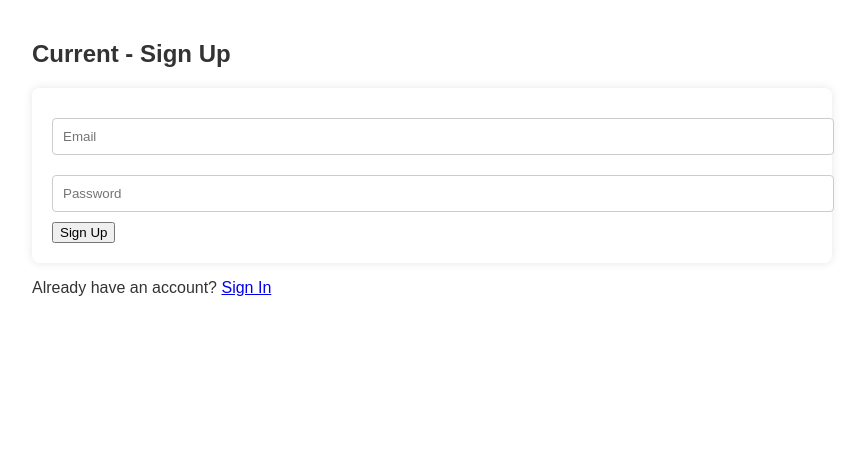
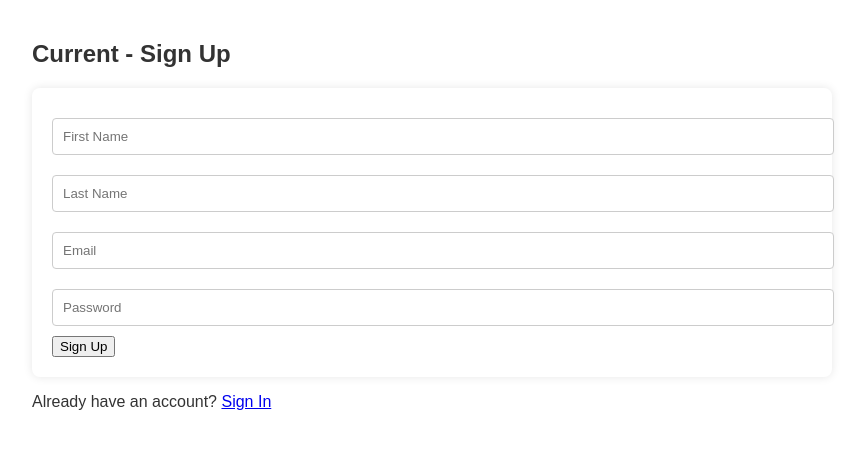
Before and after one commit to K1-03/CS375-Project, a website: page Current/public/html/signup.html in a window 1280 px wide. Shown: the whole page, without its empty margins (208-1073 px from the left). Drawn offline with Linux system fonts and the light colour scheme.

Commit message:
KAN-3 All after creating account, page redirects to sign in

```diff
--- a/Current/public/html/signup.html
+++ b/Current/public/html/signup.html
@@ -8,13 +8,17 @@
 </head>
 <body>
     <div class="container">
-        <h2>Current - Sign Up</h2>
-        <form id="signUpForm">
-            <input type="email" id="email" placeholder="Email" required>
-            <input type="password" id="password" placeholder="Password" required>
-            <button type="button" onclick="signUp()">Sign Up</button>
-            <div id="message"></div>
-        </form>
+        <div id="signupFormContainer">
+            <h2>Current - Sign Up</h2>
+            <form id="signUpForm" onsubmit="event.preventDefault(); signUp();">
+                <input type="text" id="firstName" placeholder="First Name" required>
+                <input type="text" id="lastName" placeholder="Last Name" required>
+                <input type="email" id="email" placeholder="Email" required>
+                <input type="password" id="password" placeholder="Password" required>
+                <button type="submit">Sign Up</button>
+                <div id="message"></div>
+            </form>
+        </div>
         <p>Already have an account? <a href="/signin">Sign In</a></p>
     </div>
     <script src="/javascript/auth.js"></script>
--- a/Current/public/javascript/auth.js
+++ b/Current/public/javascript/auth.js
@@ -10,7 +10,7 @@ function signIn() {
         headers: {
             'Content-Type': 'application/json'
         },
-        body: JSON.stringify ({ email, password })
+        body: JSON.stringify({ email, password })
     })
     .then(response => response.json())
     .then(result => {
@@ -25,19 +25,27 @@ function signIn() {
 function signUp() {
     const email = document.getElementById('email').value;
     const password = document.getElementById('password').value;
+    const firstName = document.getElementById('firstName').value;
+    const lastName = document.getElementById('lastName').value;
 
     fetch('/signup', {
         method: 'POST',
         headers: {
             'Content-Type': 'application/json'
         },
-        body: JSON.stringify({ email, password })
+        body: JSON.stringify({ email, password, firstName, lastName })
     })
-    .then(response => response.json())
-    .then(result => {
-        document.getElementById('message').textContent = result.message;
+    .then(response => {
+        if (response.status === 201) {
+            window.location.href = '/signin';
+        } else {
+            return response.json().then(result => {
+                document.getElementById('message').textContent = result.message;
+            });
+        }
     })
     .catch(error => {
         console.error('Error:', error);
+        document.getElementById('message').textContent = 'An unexpected error occurred.';
     });
 }
--- a/Current/server.js
+++ b/Current/server.js
@@ -62,15 +62,15 @@ app.post('/signin', (req, res) => {
 });
 
 app.post('/signup', (req, res) => {
-  const { email, password } = req.body;
+  const { email, password, firstName, lastName } = req.body;
   pool.connect()
     .then(client => {
       return bcrypt.hash(password, 10)
         .then(hashedPassword => {
-          return client.query('INSERT INTO users (email, password) VALUES ($1, $2) RETURNING *', [email, hashedPassword])
+          return client.query('INSERT INTO users (email, password, first_name, last_name) VALUES ($1, $2, $3, $4) RETURNING *', [email, hashedPassword, firstName, lastName])
             .then(result => {
               client.release();
-              res.json({ message: 'Sign up successful.', user: result.rows[0] });
+              res.status(201).json({ message: 'Account created successfully.' });
             });
         })
         .catch(err => {
```
